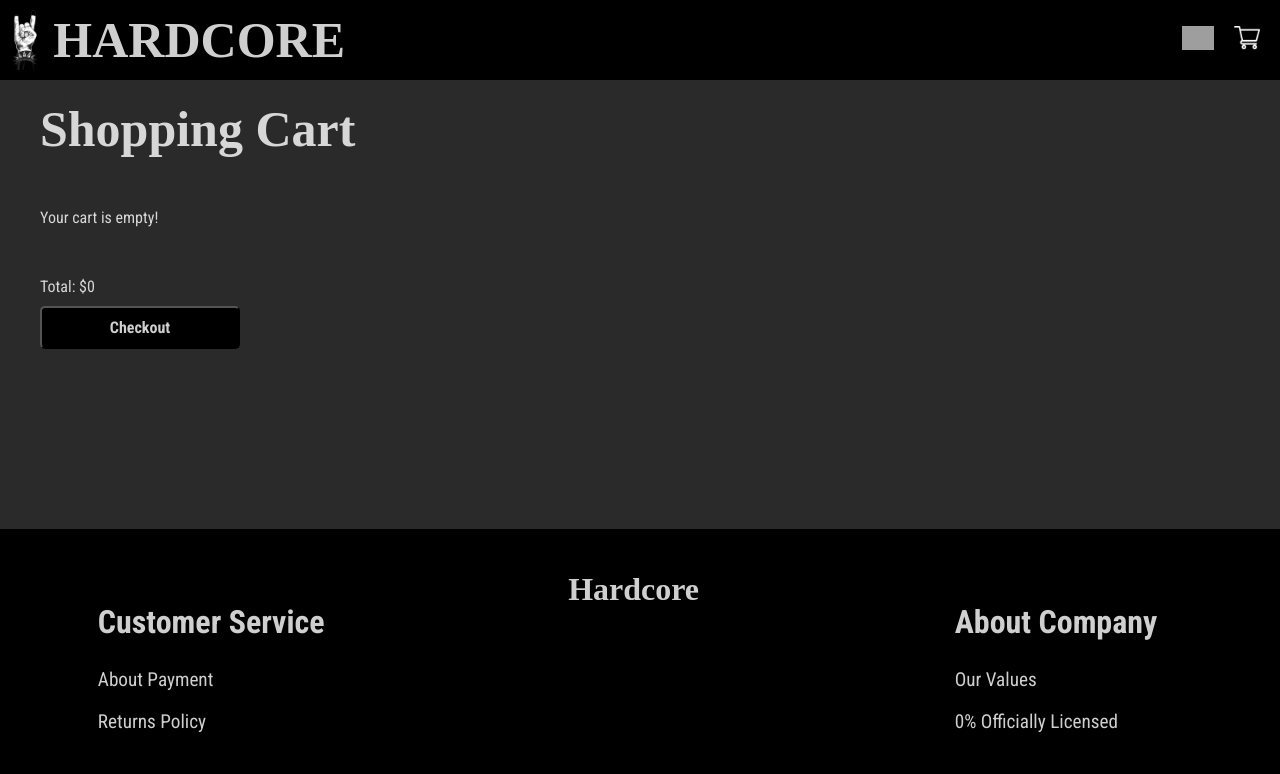
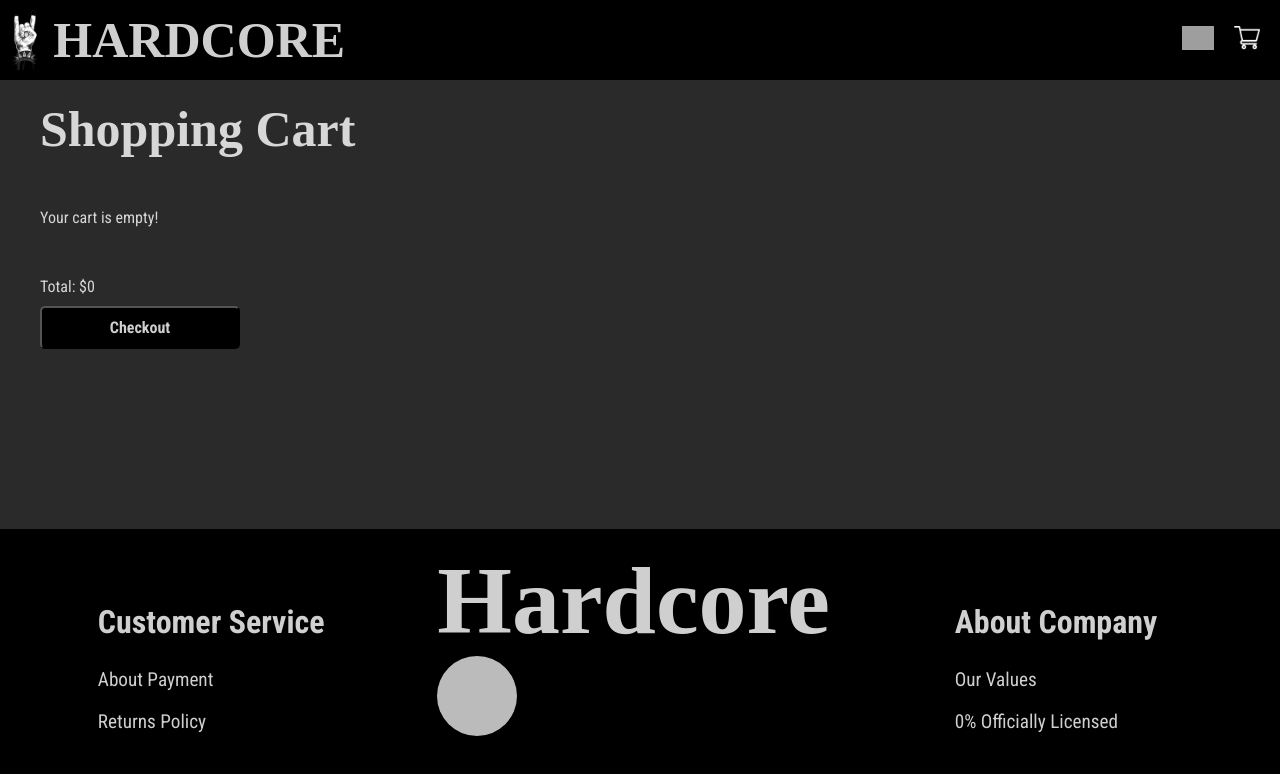
Before and after one commit to deniz-dilaverler/poser-detector, a React (Vite) app: page /cart in a window 1280 px wide. Shown: the top 774 px of the page. Built offline with nearby package versions, Linux system fonts and the light colour scheme; grey boxes are pictures that could not be loaded; a web font is replaced by a local one.

Commit message:
Added more styling to footer

```diff
--- a/src/components/Footer.tsx
+++ b/src/components/Footer.tsx
@@ -2,7 +2,7 @@ import "../styles/Footer.css"
 
 
 export default function Footer() {
-
+  //TODO: Change div with className `dot` to a logo
   return (
     <footer>
       <div className="footer-child">
@@ -14,7 +14,8 @@ export default function Footer() {
       </div>
       <div className="footer-child-center">
         <div className="footer-content">
-          <h2 className="hardcore">Hardcore</h2>
+          <h2 id="hardcore">Hardcore</h2>
+          <div className="dot" />
         </div>
       </div>
       <div className="footer-child">
--- a/src/styles/Footer.css
+++ b/src/styles/Footer.css
@@ -29,9 +29,10 @@ footer {
     width: 33%;
 }
 
-.hardcore {
+#hardcore {
     font-family: var(--road-rage-regular);
-    font-size: 1000px;
+    font-size: 6em;
+    margin: 0;
 }
 
 
@@ -44,3 +45,11 @@ footer {
 .footer-content p {
     font-size: 1.20em;
 }
+
+.dot {
+    height: 5em;
+    width: 5em;
+    background-color: #bbb;
+    border-radius: 50%;
+    display: inline-block;
+}
```
